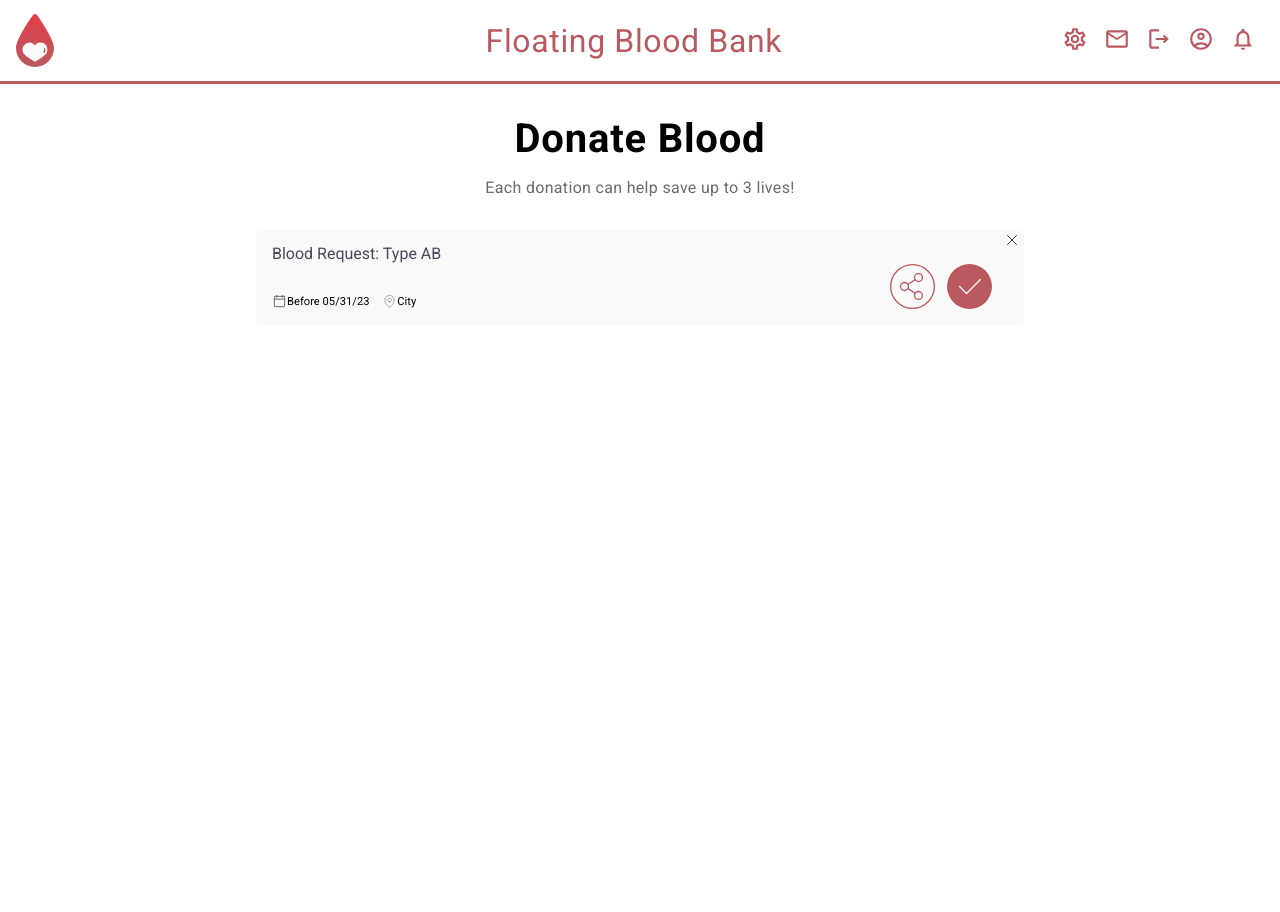
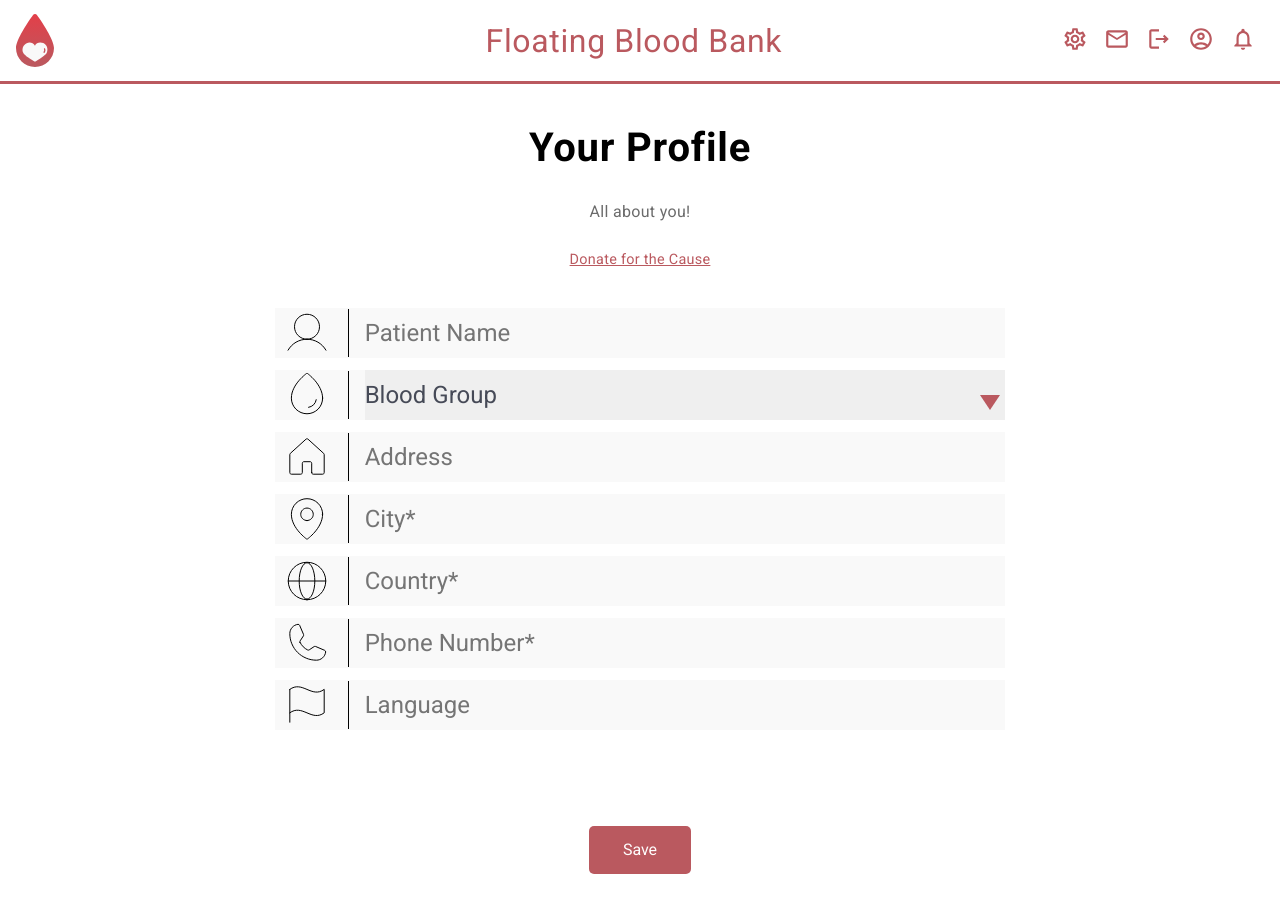
Before and after one commit to Jan-Briddhi-Foundation/bloodbankFrontend, a React (Create React App) app: page / in a window 1280 px wide. Before the commit the page ends 800 px from the top, so only its background shows below. Built offline with nearby package versions, Linux system fonts and the light colour scheme.

Commit message:
add:DonorEditProfile

```diff
--- a/src/App.js
+++ b/src/App.js
@@ -1,11 +1,11 @@
 import React from "react";
 import "./App.css";
-import HomepageDonor from "../src/pages/HomepageDonor/HomepageDonor";
+import DonorEditProfile from "./pages/DonorEditProfile/DonorEditProfile";
 
 function App() {
   return (
     <div className="App">
-      <HomepageDonor />
+      <DonorEditProfile />
     </div>
   );
 }
--- a/src/components/Header/Header.module.css
+++ b/src/components/Header/Header.module.css
@@ -37,6 +37,6 @@
     display: block;
     white-space: nowrap;
     text-align: justify;
-    margin:0.8em 1rem;
-    padding-left:10rem;
+    margin: 0.8em 1rem;
+    padding-left: 10rem;
 }
--- /dev/null
+++ b/src/pages/DonorEditProfile/DonorEditProfile.js
@@ -0,0 +1,83 @@
+import styles from "./DonorEditProfile.module.css";
+import Header from "../../components/Header/Header";
+import user from "../../assets/user.svg";
+import phone from "../../assets/phone.svg";
+import location from "../../assets/location.svg";
+import globe from "../../assets/globe.svg";
+import blood from "../../assets/blood.svg";
+import flag from "../../assets/Flag.svg";
+import house from "../../assets/House.svg";
+
+const DonorEditProfile = () => {
+  return (
+    <>
+      <Header />
+      <div className={styles.container}>
+        <div className={styles.title}>
+          <h1 className={styles.h1title}>Your Profile</h1>
+          <span>All about you!</span>
+          <h1 className={styles.highlighted}>Donate for the Cause</h1>
+        </div>
+        <section className={styles.form}>
+          <div>
+            <img src={user} alt="usericon" />
+            <div className={styles.line}></div>
+            <input type="text" name="name" placeholder="Patient Name" />
+          </div>
+          <div>
+            <img src={blood} alt="bloodicon" />
+            <div className={styles.line}></div>
+            <div className={styles.customSelect}>
+              <select name="bloodGroup">
+                <option value="" selected>
+                  Blood Group
+                </option>
+                <option value="A+">O+</option>
+                <option value="A-">A-</option>
+                <option value="B+">B+</option>
+                <option value="B-">B-</option>
+                <option value="O+">O+</option>
+                <option value="O-">O-</option>
+                <option value="AB+">AB+</option>
+                <option value="AB-">AB-</option>
+              </select>
+            </div>
+          </div>
+          <div>
+            <img src={house} alt="addressicon" />
+            <div className={styles.line}></div>
+            <input type="text" name="address" placeholder="Address" />
+          </div>
+          <div>
+            <img src={location} alt="locationicon" />
+            <div className={styles.line}></div>
+            <input type="text" name="city" placeholder="City*" />
+          </div>
+          <div>
+            <img src={globe} alt="globeicon" />
+            <div className={styles.line}></div>
+            <input type="text" name="country" placeholder="Country*" />
+          </div>
+          <div>
+            <img src={phone} alt="phoneicon" />
+            <div className={styles.line}></div>
+            <input
+              type="text"
+              name="phone"
+              placeholder="Phone Number*"
+              maxLength="10"
+            />
+          </div>
+          <div>
+            <img src={flag} alt="flagicon" />
+            <div className={styles.line}></div>
+            <input type="text" name="language" placeholder="Language" />
+          </div>
+        </section>
+        <button className={styles.button}>Save</button>
+      </div>
+    </>
+  );
+};
+
+export default DonorEditProfile;
--- /dev/null
+++ b/src/pages/DonorEditProfile/DonorEditProfile.module.css
@@ -0,0 +1,148 @@
+.container {
+    display: flex;
+    flex-direction: column;
+    align-items: center;
+    margin-top: 8vh;
+    text-align: center;
+    margin-bottom: 5vh;
+}
+
+.title {
+    display: flex;
+    flex-direction: column;
+    gap: 5vh;
+}
+
+.h1title {
+    font-family: Roboto;
+    font-size: 2.5rem;
+    font-weight: 700;
+    line-height: 0px;
+    letter-spacing: 0.02em;
+    margin-bottom: 3vh;
+}
+
+.title>span {
+    font-family: Roboto;
+    font-size: 1rem;
+    font-weight: 400;
+    line-height: 0px;
+    letter-spacing: 0.02em;
+    text-align: center;
+    color: rgba(107, 107, 107, 1)
+}
+
+.highlighted {
+    font-family: Roboto;
+    font-size: 0.9rem;
+    font-weight: 500;
+    line-height: 16px;
+    letter-spacing: 0.02em;
+    text-align: center;
+    text-decoration: underline;
+    color: rgba(186, 89, 95, 1);
+    cursor: pointer;
+}
+
+.form {
+    margin-top: 5vh;
+    display: flex;
+    flex-direction: column;
+    align-items: center;
+    gap: 1.5vh;
+}
+
+.form>div {
+    display: flex;
+    background: rgba(249, 249, 249, 1);
+    gap: 2vh;
+    padding-left: 0.5vw;
+}
+
+.line {
+    height: 6vh;
+    width: 1px;
+    background-color: rgba(0, 0, 0, 1);
+    align-self: center;
+}
+
+.form>div>input {
+    outline: none;
+    border: none;
+    width: 50vw;
+    background-color: rgba(249, 249, 249, 1);
+}
+
+input[type="text"],
+select {
+    font-family: Roboto;
+    font-size: 1.5rem;
+    font-weight: 400;
+    letter-spacing: 0em;
+    color: rgba(70, 74, 87, 1);
+}
+
+.button {
+    margin-top: 12vh;
+    border-radius: 5px;
+    width: 8%;
+    height: 6vh;
+    border: none;
+    font-family: Roboto;
+    font-size: 1rem;
+    font-weight: 500;
+    line-height: 0rem;
+    letter-spacing: 0em;
+    text-align: center;
+    background-color: rgba(186, 89, 95, 1);
+    color: rgba(255, 253, 253, 1);
+    cursor: pointer;
+    transition: 1s;
+}
+
+.button:active {
+    scale: 0.7;
+}
+
+.form>section>span {
+    display: flex;
+    font-family: Roboto;
+    font-size: 1rem;
+    font-weight: 400;
+    line-height: 0rem;
+    letter-spacing: 0.05em;
+    color: rgba(57, 61, 63, 1)
+}
+
+.customSelect>select {
+    width: 50vw;
+    outline: none;
+    border: none;
+    -webkit-appearance: none;
+    -moz-appearance: none;
+    appearance: none;
+    cursor: pointer;
+}
+
+.customSelect {
+    position: relative;
+    overflow: hidden;
+    width: 100%;
+    transition: background-color 0.3s;
+    display: flex;
+    justify-content: center;
+}
+
+.customSelect:after {
+    content: " ";
+    display: block;
+    right: 5px;
+    top: 25px;
+    height: 0;
+    width: 0;
+    position: absolute;
+    border-top: 15px solid rgba(186, 89, 95, 1);
+    border-left: 10px solid transparent;
+    border-right: 10px solid transparent;
+    pointer-events: none;
+}
```
Also changed, not shown: src/assets/Flag.svg (added), src/assets/House.svg (added).
